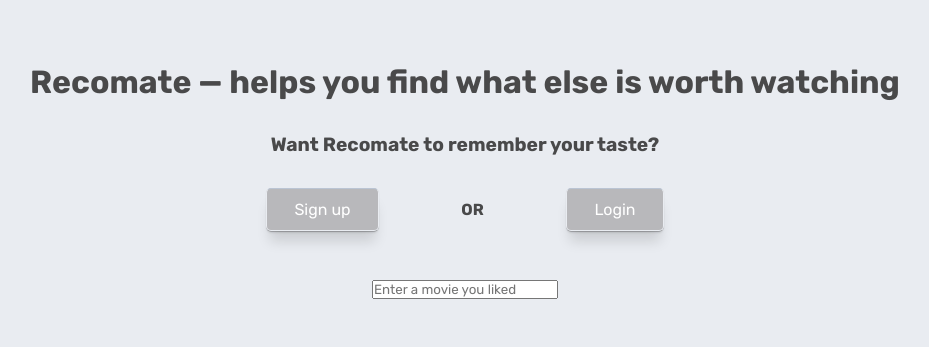
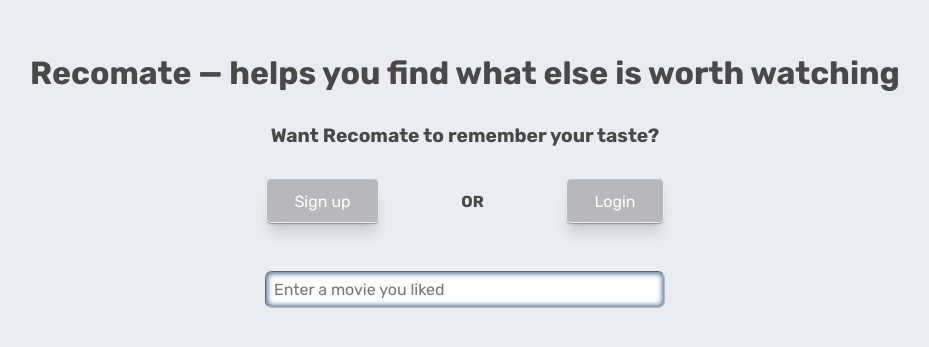
Before and after one commit to Lamer217/Recomate, a React (Create React App) app in the folder client/: page / in a window 1280 px wide. Shown: the part 211-558 px from the top of the page, without its empty margins (175-1104 px from the left). Built offline with nearby package versions, Linux system fonts and the light colour scheme.

Commit message:
add searchbar styling

```diff
--- a/client/src/components/Searchbar.jsx
+++ b/client/src/components/Searchbar.jsx
@@ -1,5 +1,4 @@
 import React, { useState, useEffect } from 'react';
-// import SelectSearch from 'react-select-search';
 import axios from 'axios';
 import { useNavigate } from 'react-router-dom';
 import '../styles/SearchBar.css';
@@ -8,15 +7,6 @@
   const [options, setOptions] = useState([]);
   const [searchValue, setSearchValue] = useState('');
   const navigate = useNavigate();
-
-  /*  useEffect(() => {
-    if (searchValue) {
-      axios
-        .get(`/api/remote/movies/search/${searchValue}`)
-        .then(response => console.log(response.data.slice(0, 4)))
-        .catch(err => console.error(err));
-    }
-  }, [searchValue]); */
 
   useEffect(() => {
     if (searchValue.length > 2) {
@@ -36,11 +26,14 @@
         value={searchValue}
         onChange={e => setSearchValue(e.target.value)}
         placeholder="Enter a movie you liked"
+        autoFocus
       />
+      <ul>
         {options.length > 0 &&
           searchValue.length > 2 &&
           options.map(option => {
             return (
+              <li>
                 <button
                   onClick={() => navigate('/results', { state: option.title })}
                   key={option.id}
@@ -52,33 +45,10 @@
                   />
                   {option.title}
                 </button>
+              </li>
             );
           })}
-      {/* <SelectSearch
-        options={options}
-        value={searchValue}
-        onChange={e => setSearchValue(e.target.value)}
-        getOptions={query => {
-          if (query) {
-            setSearchValue(query);
-            return new Promise((resolve, reject) => {
-              axios
-                .get(`/api/remote/movies/search/${query}`)
-                .then(response => {
-                  //   setOptions(response.data.slice(0, 4))
-                  setOptions(
-                    response.data.slice(0, 4).map(movie => {
-                      return { name: movie.title, value: movie.title };
-                    })
-                  );
-                })
-                .catch(err => console.error(err));
-            });
-          }
-        }}
-        search
-        placeholder="Your movie"
-      /> */}
+      </ul>
     </div>
   );
 }
--- a/client/src/pages/Homepage.jsx
+++ b/client/src/pages/Homepage.jsx
@@ -78,7 +78,6 @@
           </div>
         </IsAnon>
       )}
-      {/* <Preferences /> */}
       <Searchbar />
       {isLoggedIn && query && <FilmsYoudLike query={query} />}
     </div>
--- a/client/src/styles/Login.css
+++ b/client/src/styles/Login.css
@@ -47,7 +47,6 @@
 
 .login-card form > div input:focus,
 .login-card form > div input:hover {
-  border-color: var(--sec-col);
   border-width: 1px;
   outline: none;
   box-shadow: inset 0 0 5px 2px var(--main-col);
--- a/client/src/styles/SearchBar.css
+++ b/client/src/styles/SearchBar.css
@@ -1,22 +1,63 @@
 .searchbar {
-  max-width: 350px;
-  width: fit-content;
+  min-width: 300px;
+  width: 400px;
   margin: 1rem auto;
 }
 
 .searchbar input {
   width: 100%;
+  padding: 0.5rem;
+  font-size: 1rem;
+  border-radius: 7px;
+  border-color: var(--sec-col);
+  border-width: 1px;
+  transition: all 400ms ease-out;
 }
+
+.searchbar input:focus,
+.searchbar input:hover {
+  border-width: 1px;
+  outline: none;
+  box-shadow: inset 0 0 5px 2px var(--main-col);
+}
+
+.searchbar ul {
+  list-style: none;
+}
+
+.searchbar ul li:last-child {
+  box-shadow: var(--shadow-elevation-low);
+  border-bottom-left-radius: 7px;
+  border-bottom-right-radius: 7px;
+}
+
+.searchbar ul li:last-child button {
+  border-bottom-left-radius: 7px;
+  border-bottom-right-radius: 7px;
+}
+
+/* .searchbar ul li:last-child button img {
+  border-bottom-left-radius: 7px;
+} */
 
 .searchbar button {
   width: 100%;
   display: flex;
   align-items: center;
-  /* justify-content: space-between; */
-  /* position: absolute; */
-  /* z-index: 3; */
+  background-color: #fff;
+  border: none;
+  transition: background-color 300ms ease-out;
+  border-left: 1px solid var(--sec-col);
+  border-right: 1px solid var(--sec-col);
+}
+
+.searchbar button:hover {
+  background-color: var(--sec-col-light);
 }
 
 .searchbar button img {
   margin-right: 7px;
+  padding: 3px;
+  border-radius: 5px;
+  height: 70px;
 }
--- a/client/src/styles/Signup.css
+++ b/client/src/styles/Signup.css
@@ -47,7 +47,6 @@
 
 .signup-card form > div input:focus,
 .signup-card form > div input:hover {
-  border-color: var(--sec-col);
   border-width: 1px;
   outline: none;
   box-shadow: inset 0 0 5px 2px var(--main-col);
```
Lines whose indentation alone changed are shown as unchanged.
